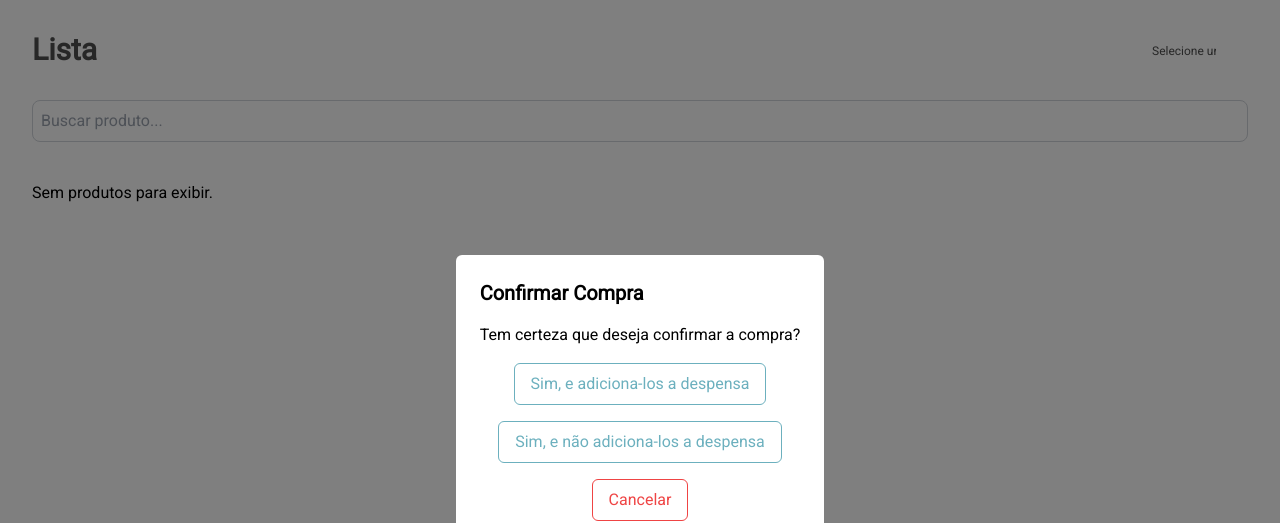
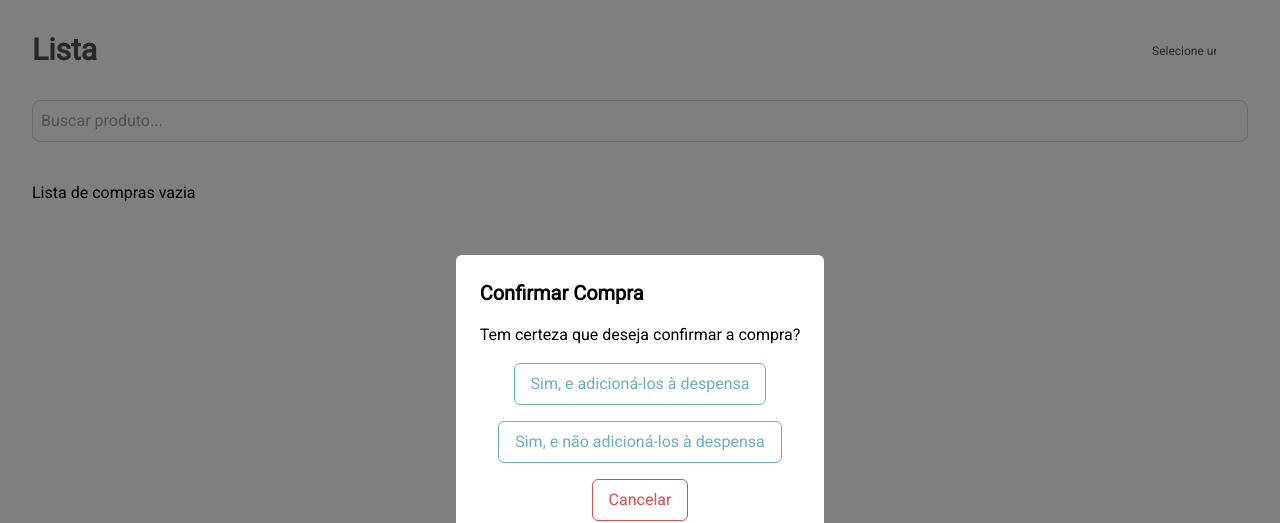
Before and after one commit to estocaai/frontend, a Next.js app: page /aplicacao/lista in a window 1280 px wide. Both pictures are taken after a click on the button "Confirmar Compra". Shown: the top 523 px of the page. Built offline with nearby package versions, Linux system fonts and the light colour scheme; some icons are missing.

Commit message:
fix: ux da page listadecompras aprimorada.

```diff
--- a/app/aplicacao/despensa/page.tsx
+++ b/app/aplicacao/despensa/page.tsx
@@ -179,7 +179,7 @@ export default function Page() {
               </li>
             ))
         ) : (
-          <p>Despensa vazia :(</p>
+          <p>Despensa vazia</p>
         )}
       </ul>
     </div>
--- a/app/aplicacao/lista/page.tsx
+++ b/app/aplicacao/lista/page.tsx
@@ -23,6 +23,11 @@ export default function Page() {
   const [casaId, setCasaId] = useState<string>("");
   const [casas, setCasas] = useState<{ id: string; nome: string }[]>([]);
   const [casaError, setCasaError] = useState<string | null>(null);
+
+  // Estados adicionados para feedback de carregamento e erro na busca dos produtos
+  const [error, setError] = useState<string | null>(null);
+  const [loading, setLoading] = useState<boolean>(false);
+
   const [searchQuery, setSearchQuery] = useState("");
 
   useEffect(() => {
@@ -58,9 +63,8 @@ export default function Page() {
     const fetchListaProdutos = async () => {
       const token = localStorage.getItem("token");
       if (!token || !casaId) return;
-
-      // console.log("casaID" , casaId);
-
+      setLoading(true);
+      setError(null);
       try {
         const listaResponse = await axios.get(
           `https://estocaai-0a5bc1c57b9e.herokuapp.com/casas/${casaId}/lista-de-compras`,
@@ -73,7 +77,7 @@ export default function Page() {
           { headers: { Authorization: token } }
         );
 
-        // Build a map from produto id to its quantity
+        // Mapeia as quantidades dos produtos conforme os ids
         const produtosQuantMap = lista.produtosIds.reduce((acc: Record<string, number>, id: string, index: number) => {
           acc[id] = lista.produtosQuantidades[index];
           return acc;
@@ -88,6 +92,9 @@ export default function Page() {
         setProdutos(mergedProdutos);
       } catch (error: any) {
         console.error("Error fetching lista or produtos:", error.response?.data || error.message);
+        setError("Erro ao buscar produtos da lista de compras.");
+      } finally {
+        setLoading(false);
       }
     };
 
@@ -279,9 +286,11 @@ export default function Page() {
       {/* Produtos List */}
       <div className="flex-1 p-8 mt-[-25px]">
         <ul className="space-y-4">
-          {displayedProdutos.length === 0 ? (
-            <p>Sem produtos para exibir.</p>
-          ) : (
+          {error ? (
+            <p className="text-red-500">{error}</p>
+          ) : loading ? (
+            <p>Carregando itens...</p>
+          ) : displayedProdutos.length > 0 ? (
             displayedProdutos.map((produto) => (
               <li
                 key={produto.id}
@@ -316,6 +325,8 @@ export default function Page() {
                 </div>
               </li>
             ))
+          ) : (
+            <p>Lista de compras vazia</p>
           )}
         </ul>
       </div>
@@ -341,13 +352,13 @@ export default function Page() {
                 onClick={handleConfirmarCompraAddToDespensa}
                 className="px-4 py-2 bg-white text-azul1 border border-azul1 rounded-md hover:bg-azul1 hover:text-white transition-colors duration-300"
               >
-                Sim, e adiciona-los a despensa
+                Sim, e adicioná-los à despensa
               </button>
               <button
                 onClick={handleConfirmarCompra}
                 className="px-4 py-2 bg-white text-azul1 border border-azul1 rounded-md hover:bg-azul1 hover:text-white transition-colors duration-300"
               >
-                Sim, e não adiciona-los a despensa
+                Sim, e não adicioná-los à despensa
               </button>
               <button
                 onClick={() => setIsConfirmarPressed(false)}
```
Lines whose indentation alone changed are shown as unchanged.
